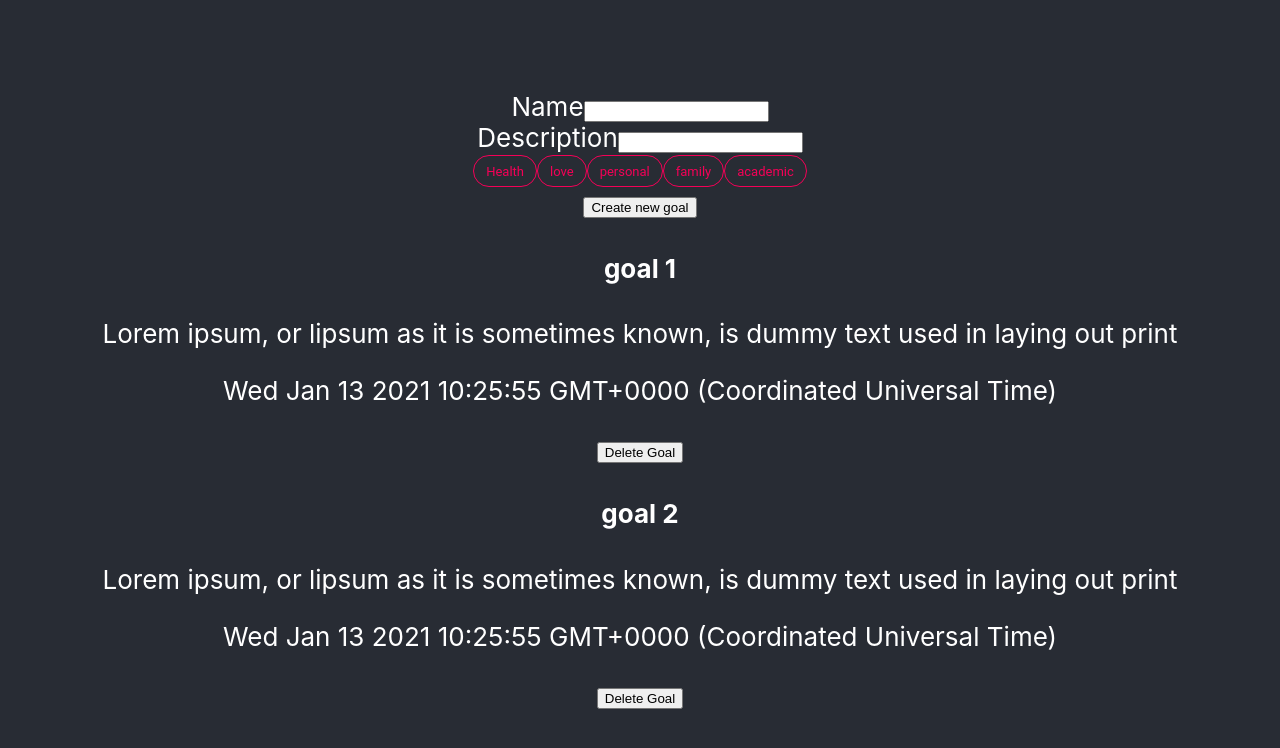
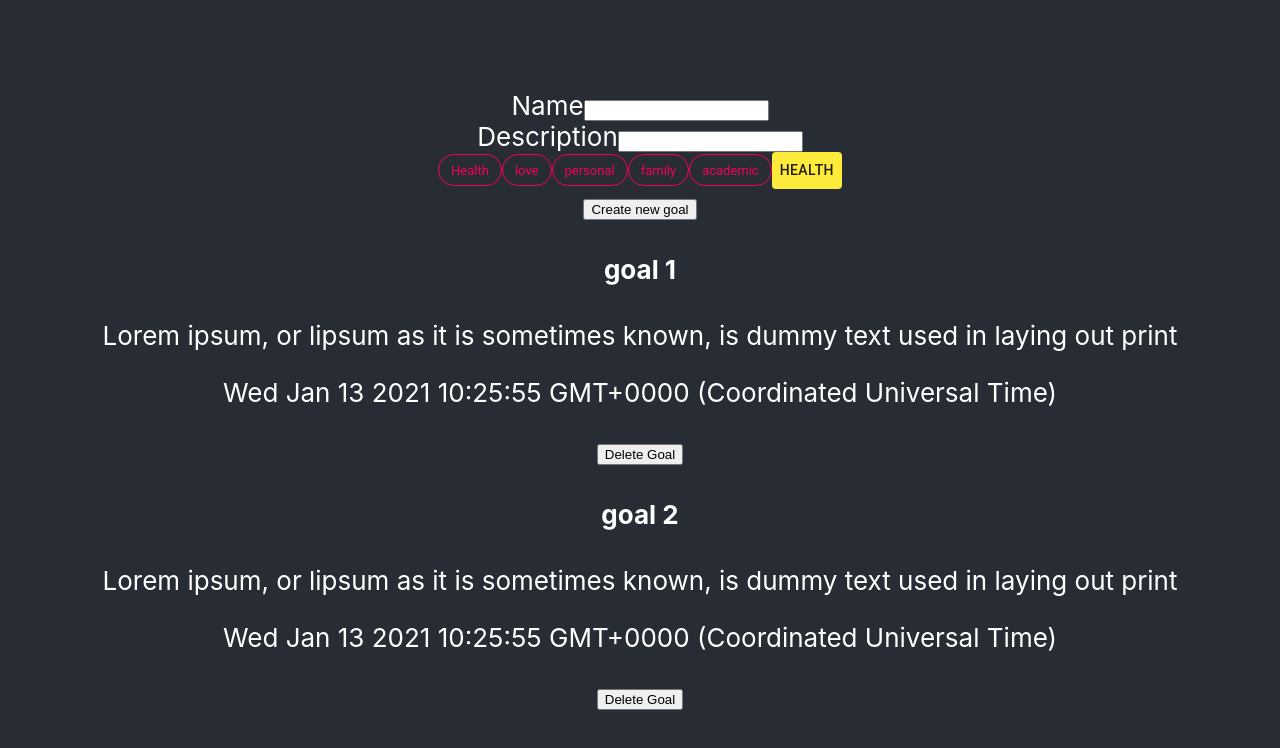
Before and after one commit to BhavyaCodes/get-it-done, a React (Create React App) app: page / in a window 1280 px wide. Shown: the top 748 px of the page. Built offline with nearby package versions, Linux system fonts and the light colour scheme.

Commit message:
add button to HashTagSelector component

```diff
--- a/src/components/HashTagSelector.jsx
+++ b/src/components/HashTagSelector.jsx
@@ -1,4 +1,18 @@
 import React from "react";
+
+import { withStyles } from "@material-ui/core/styles";
+import Button from "@material-ui/core/Button";
+import {
+  red,
+  pink,
+  green,
+  purple,
+  blue,
+  teal,
+  lime,
+  yellow,
+  grey,
+} from "@material-ui/core/colors";
 import Chip from "@material-ui/core/Chip";
 
 function HashTagSelector({ hashTags, setHashTags, globalHashTags }) {
@@ -11,6 +25,28 @@ function HashTagSelector({ hashTags, setHashTags, globalHashTags }) {
       return prevHashTags.filter((prevHashTag) => hashTag !== prevHashTag);
     });
   };
+
+  const colors = {
+    red,
+    pink,
+    green,
+    purple,
+    blue,
+    teal,
+    lime,
+    yellow,
+    grey,
+  };
+
+  const ColorButton = withStyles((theme) => ({
+    root: {
+      color: theme.palette.getContrastText(colors.yellow[500]),
+      backgroundColor: colors.yellow[500],
+      "&:hover": {
+        backgroundColor: colors.yellow[700],
+      },
+    },
+  }))(Button);
 
   return (
     <div>
@@ -38,6 +74,7 @@ function HashTagSelector({ hashTags, setHashTags, globalHashTags }) {
           />
         )
       )}
+      <ColorButton>Health</ColorButton>
     </div>
   );
 }
```
